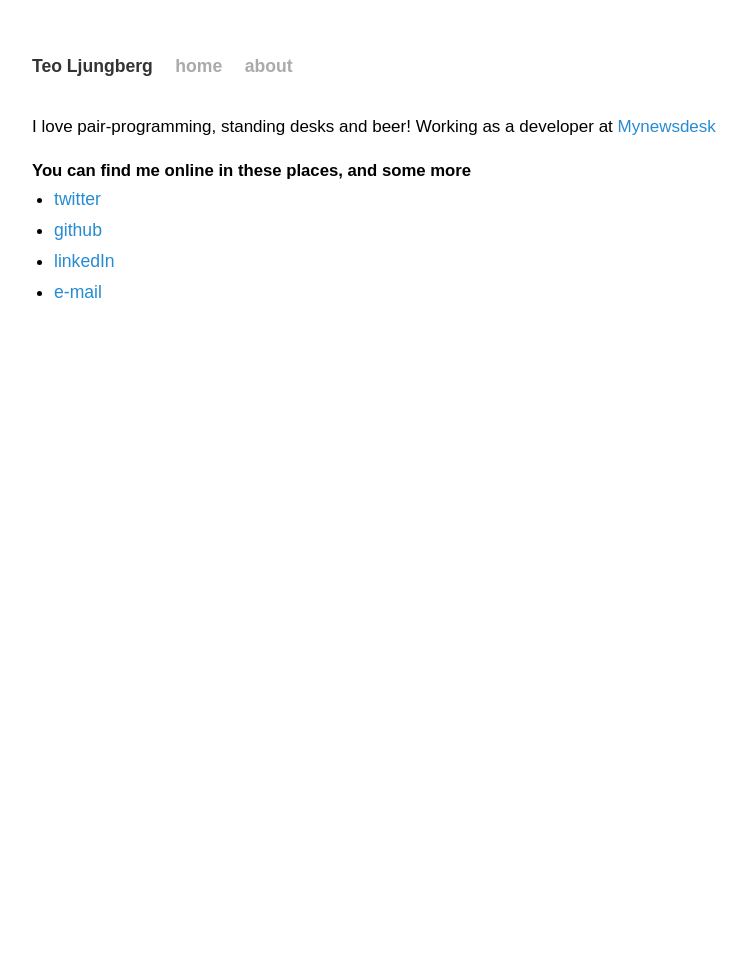
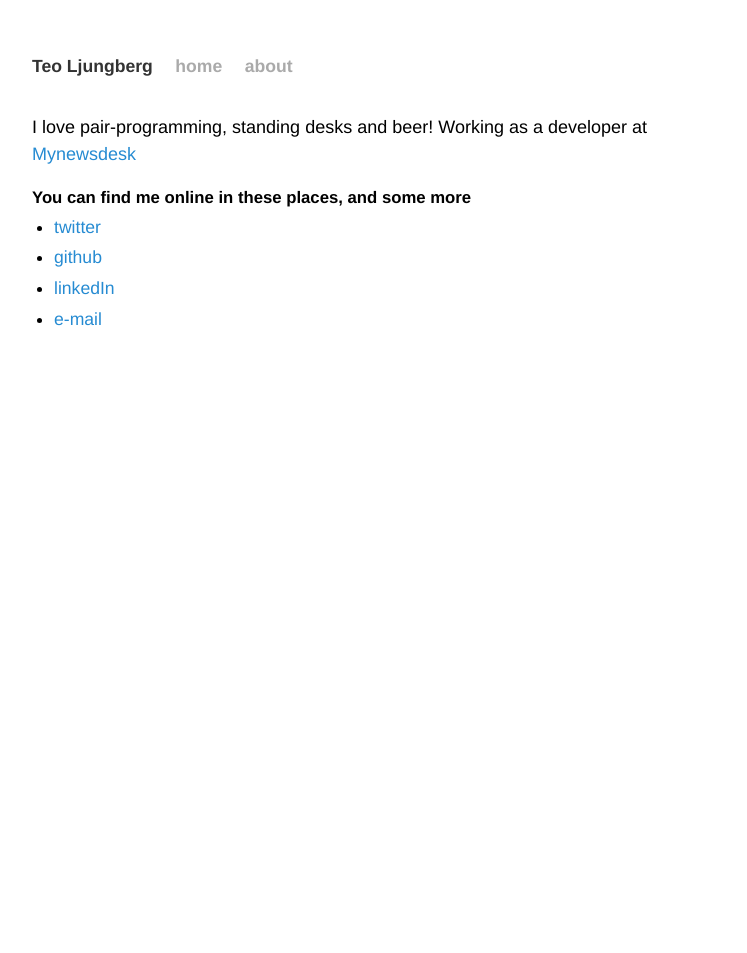
Before and after one commit to metamorfos/metamorfos.github.io, a Jekyll site: the page built from about.html, in a window 1280 px wide. Shown: the whole page, without its empty margins (256-1003 px from the left). Built offline with Jekyll 4.4.1, drawn with Linux system fonts in a browser that asks for light colours.

Commit message:
New font

```diff
--- a/css/screen.css
+++ b/css/screen.css
@@ -9,7 +9,7 @@
 
 body {
     background-color: white;
-    font-family: 'Merriweather Sans', sans-serif;
+    font-family: 'Helvetica Neue', sans-serif;
     font-weight: 300;
     -webkit-font-smoothing: antialiased;
     text-align: center;
@@ -38,7 +38,7 @@
 
 p {
     margin: 1em 0em;
-    font-size: 17px;
+    font-size: 18px;
 }
 
 a {
```
